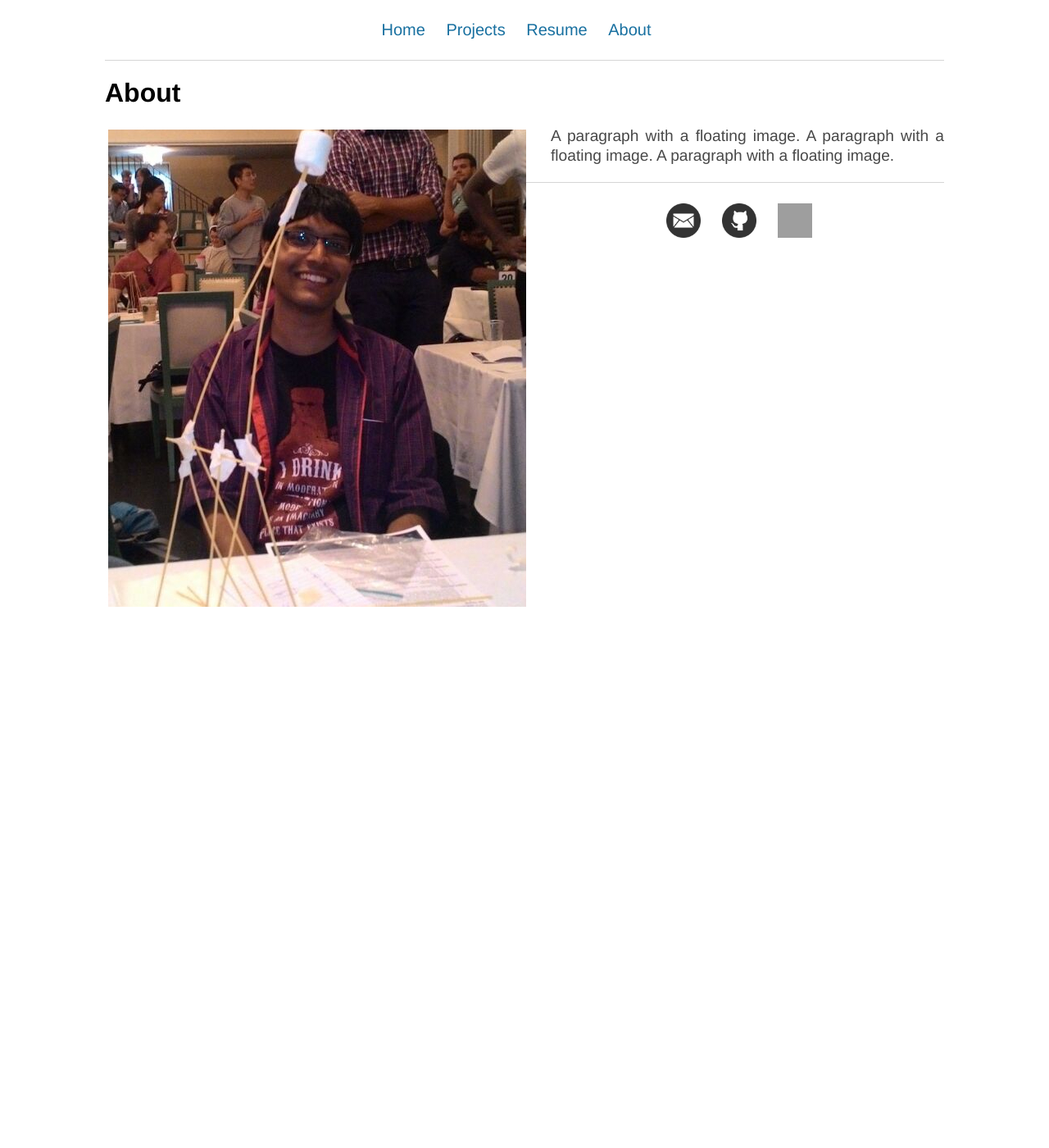
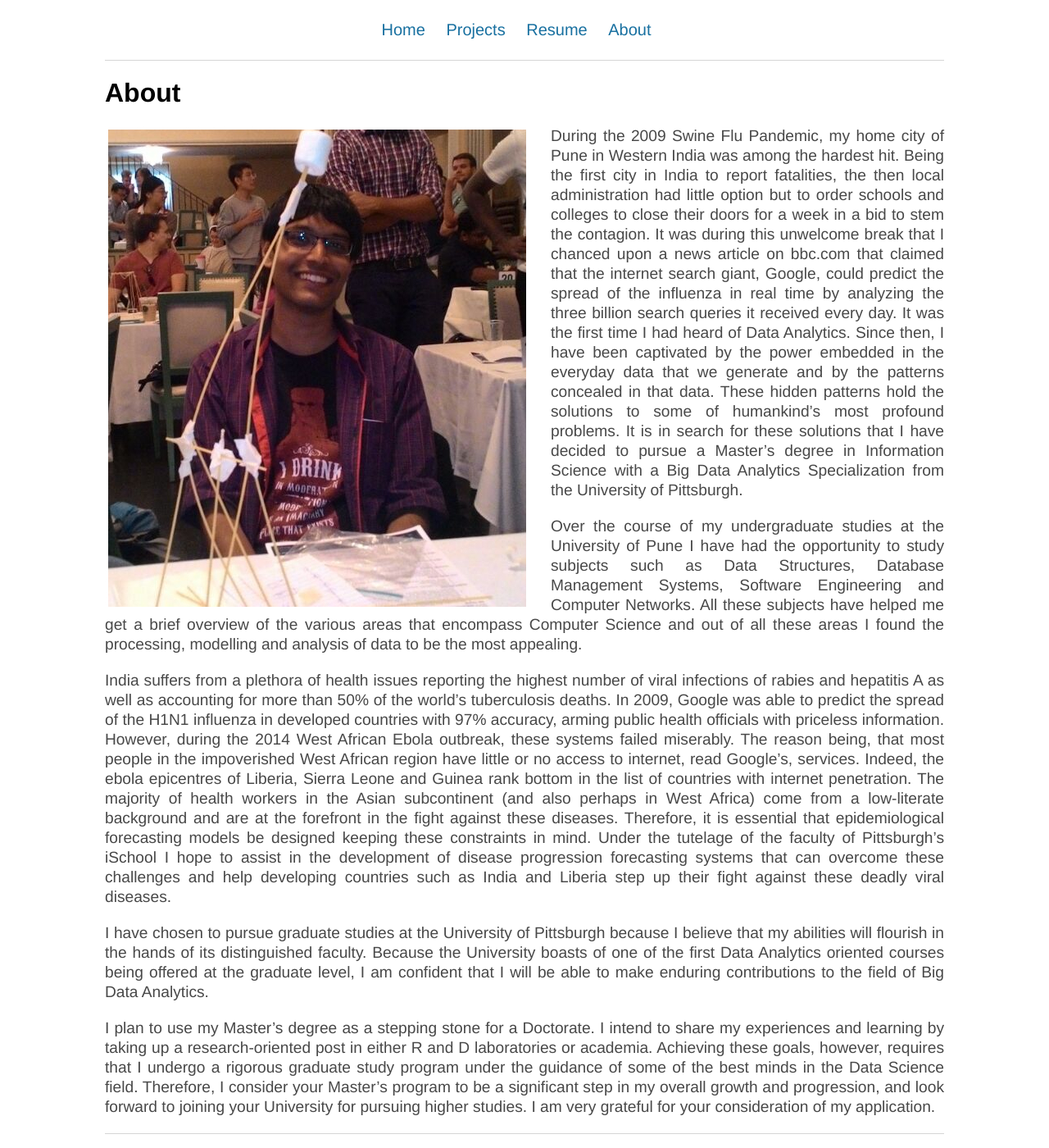
Before and after one commit to NeilBardhan/neilbardhan.github.io, a Jekyll site: the page built from about/index.html, in a window 1280 px wide and 1400 px high. Shown: the whole window at 82% size. Built offline with Jekyll 4.4.1, drawn with Linux system fonts in a browser that asks for light colours; grey boxes are pictures that could not be loaded.

Commit message:
Update index.html

```diff
--- a/about/index.html
+++ b/about/index.html
@@ -7,6 +7,22 @@
 	<h1>About</h1>
 	<p>
 	<img id="about" src="croppedPhoto.jpg" alt="Photo" style="float:left;width:514px;height:586px;margin-right: 30px;">
-	A paragraph with a floating image. A paragraph with a floating image. A paragraph with a floating image.
-	</p>
+        During the 2009 Swine Flu Pandemic, my home city of Pune in Western India was among the hardest hit. Being the first city in India to report fatalities, the then local administration had little option but to order schools and colleges to close their doors for a week in a bid to stem the contagion. It was during this unwelcome break that I chanced upon a news article on bbc.com that claimed that the internet search giant, Google, could predict the spread of the influenza in real time by analyzing the three billion search queries it received every day. It was the first time I had heard of Data Analytics. Since then, I have been captivated by the power embedded in the everyday data that we generate and by the patterns concealed in that data. These hidden patterns hold the solutions to some of humankind’s most profound problems. It is in search for these solutions that I have decided to pursue a Master’s degree in Information Science with a Big Data Analytics Specialization from the University of Pittsburgh.
+    </p>
+
+    <p>
+Over the course of my undergraduate studies at the University of Pune I have had the opportunity to study subjects such as Data Structures, Database Management Systems, Software Engineering and Computer Networks. All these subjects have helped me get a brief overview of the various areas that encompass Computer Science and out of all these areas I found the processing, modelling and analysis of data to be the most appealing.
+    </p>
+
+    <p>
+India suffers from a plethora of health issues reporting the highest number of viral infections of rabies and hepatitis A as well as accounting for more than 50% of the world’s tuberculosis deaths. In 2009, Google was able to predict the spread of the H1N1 influenza in developed countries with 97% accuracy, arming public health officials with priceless information. However, during the 2014 West African Ebola outbreak, these systems failed miserably. The reason being, that most people in the impoverished West African region have little or no access to internet, read Google’s, services. Indeed, the ebola epicentres of Liberia, Sierra Leone and Guinea rank bottom in the list of countries with internet penetration. The majority of health workers in the Asian subcontinent (and also perhaps in West Africa) come from a low-literate background and are at the forefront in the fight against these diseases. Therefore, it is essential that epidemiological forecasting models be designed keeping these constraints in mind. Under the tutelage of the faculty of Pittsburgh’s iSchool I hope to assist in the development of disease progression forecasting systems that can overcome these challenges and help developing countries such as India and Liberia step up their fight against these deadly viral diseases.
+    </p>
+
+    <p>
+I have chosen to pursue graduate studies at the University of Pittsburgh because I believe that my abilities will flourish in the hands of its distinguished faculty. Because the University boasts of one of the first Data Analytics oriented courses being offered at the graduate level, I am confident that I will be able to make enduring contributions to the field of Big Data Analytics.
+    </p>
+
+    <p>
+        I plan to use my Master’s degree as a stepping stone for a Doctorate. I intend to share my experiences and learning by taking up a research-oriented post in either R and D laboratories or academia. Achieving these goals, however, requires that I undergo a rigorous graduate study program under the guidance of some of the best minds in the Data Science field. Therefore, I consider your Master’s program to be a significant step in my overall growth and progression, and look forward to joining your University for pursuing higher studies. I am very grateful for your consideration of my application.
+    </p>
 </div>
```
